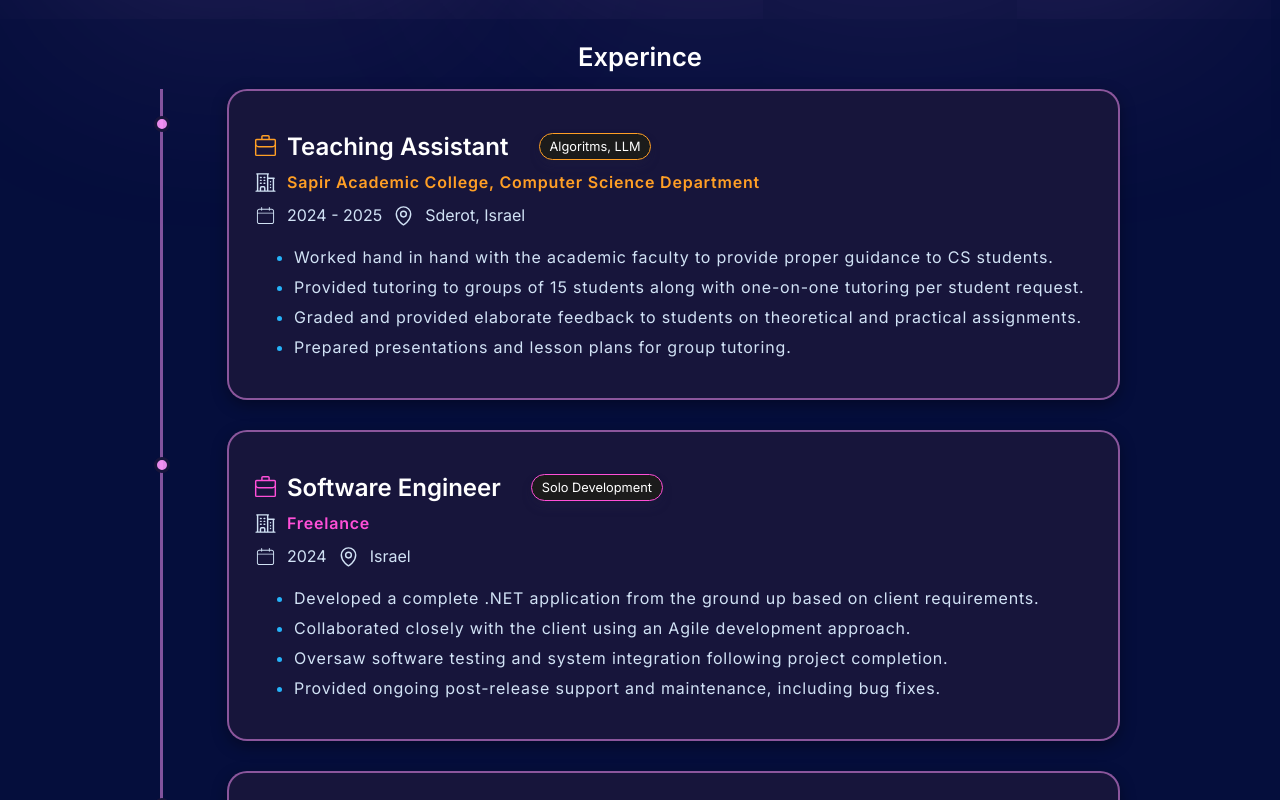
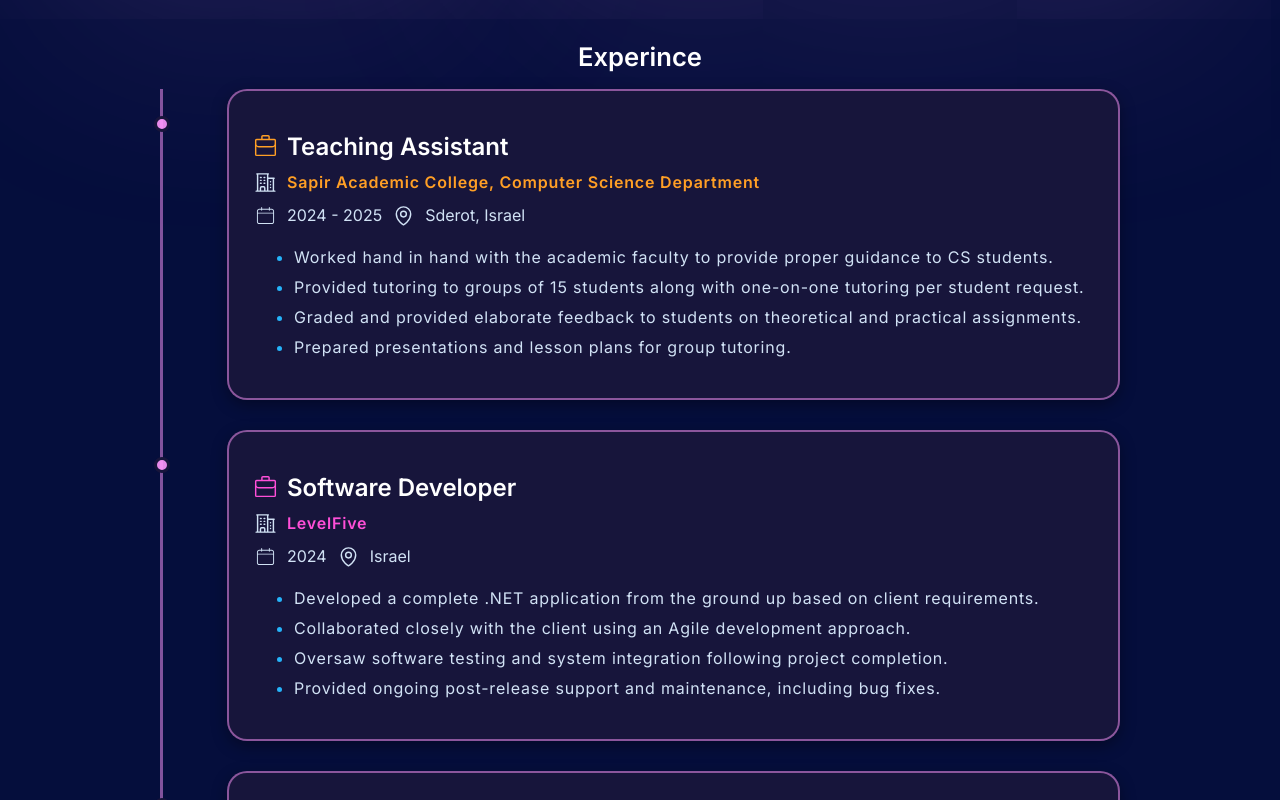
Before and after one commit to MirAdam999/rt_portfolio, a Next.js app: page / in a window 1280 px wide. Shown: the part 1760-2560 px from the top of the page. Built offline with nearby package versions, Linux system fonts and the light colour scheme.

Commit message:
v1.2_contentFix_Work_tags

```diff
--- a/app/work/work.tsx
+++ b/app/work/work.tsx
@@ -15,7 +15,6 @@ export default function Work() {
                     <div className='job-top'>
                         <GoBriefcase size={23} color="#FF9F25" />
                         <h2 className={`${mid_font.className} job-title`}>Teaching Assistant</h2>
-                        <div className={`${fine_font.className} feature`} id='sapir-feature'>Algoritms, LLM</div>
                     </div>
                     <div className='workplace' >
                         <HiOutlineBuildingOffice2 size={23} color="#D1E2F5" />
@@ -37,12 +36,11 @@ export default function Work() {
                 <div className='job'>
                     <div className='job-top'>
                         <GoBriefcase size={23} color="#FF4FD8" />
-                        <h2 className={`${mid_font.className} job-title`}>Software Engineer</h2>
-                        <div className={`${fine_font.className} feature`} id='freelance-feature'>Solo Development</div>
+                        <h2 className={`${mid_font.className} job-title`}>Software Developer</h2>
                     </div>
                     <div className='workplace' >
                         <HiOutlineBuildingOffice2 size={23} color="#D1E2F5" />
-                        <p className={`${mid_font.className} work-name`} id='freelance'>Freelance</p>
+                        <p className={`${mid_font.className} work-name`} id='freelance'>LevelFive</p>
                     </div>
                     <div className='date-place'>
                         <CiCalendar size={23} />
@@ -61,7 +59,6 @@ export default function Work() {
                     <div className='job-top'>
                         <GoBriefcase size={23} color="#25B3FA" />
                         <h2 className={`${mid_font.className} job-title`}>Paramedic</h2>
-                        <div className={`${fine_font.className} feature`} id='terem-feature'>Teamwork</div>
                     </div>
                     <div className='workplace' >
                         <HiOutlineBuildingOffice2 size={23} color="#D1E2F5" />
```
